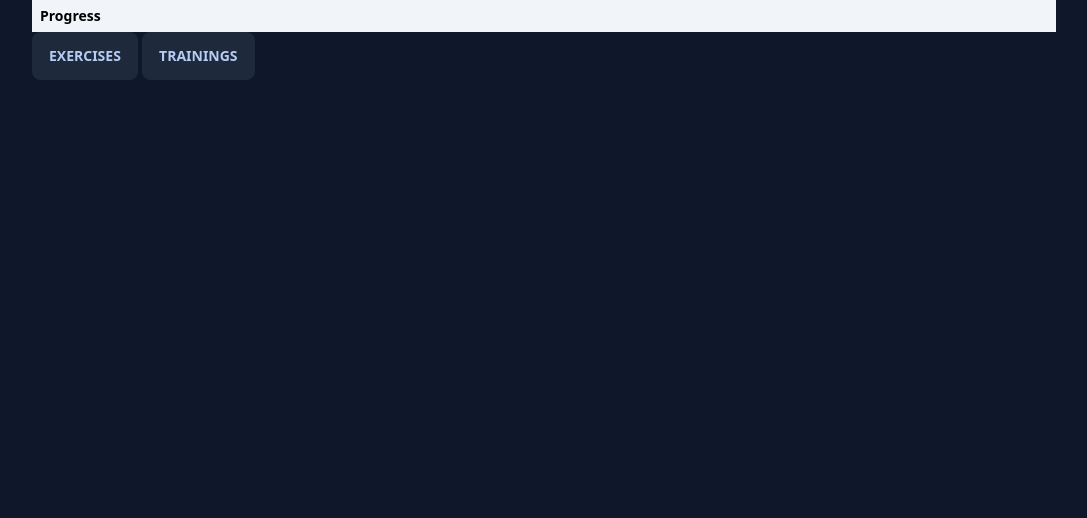
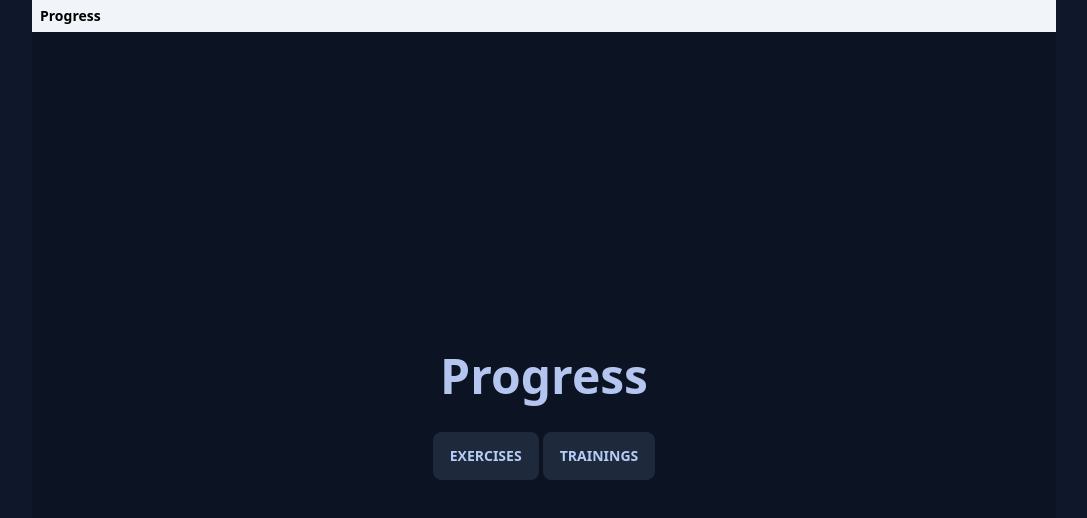
Before and after one commit to irdcat/progress, a Svelte app: page / in a window 1280 px wide. Shown: the top 518 px of the page, without its empty margins (96-1183 px from the left). Built offline with nearby package versions, Linux system fonts and the light colour scheme.

Commit message:
Home page changes #65 (#85)

```diff
--- a/src/App.svelte
+++ b/src/App.svelte
@@ -34,7 +34,7 @@
     onDestroy(unsubscribeLocation);
 </script>
 
-<main>
+<main class="h-screen">
     <div class="navbar h-8 min-h-8 bg-slate-100 max-w-5xl m-auto text-black">
         <div class="text-sm breadcrumbs">
             <ul>
@@ -53,7 +53,7 @@
             </ul>
         </div>
     </div>
-    <div class="m-auto max-w-5xl">
+    <div class="m-auto max-w-5xl h-[calc(100%-2rem)]">
         <Router {routes}/>
     </div>
 </main>
--- a/src/pages/Home.svelte
+++ b/src/pages/Home.svelte
@@ -2,5 +2,12 @@
     import { push } from "svelte-spa-router";
 </script>
 
-<button class="btn" on:click={() => push("/exercises")}>Exercises</button>
-<button class="btn" on:click={() => push("/trainings")}>Trainings</button>
+<div class="hero min-h-full bg-base-300">
+    <div class="hero-content text-center">
+        <div class="max-w-md">
+            <h1 class="text-5xl font-bold pb-8">Progress</h1>
+            <button class="btn" on:click={() => push("/exercises")}>Exercises</button>
+            <button class="btn" on:click={() => push("/trainings")}>Trainings</button>
+        </div>
+    </div>
+</div>
```
